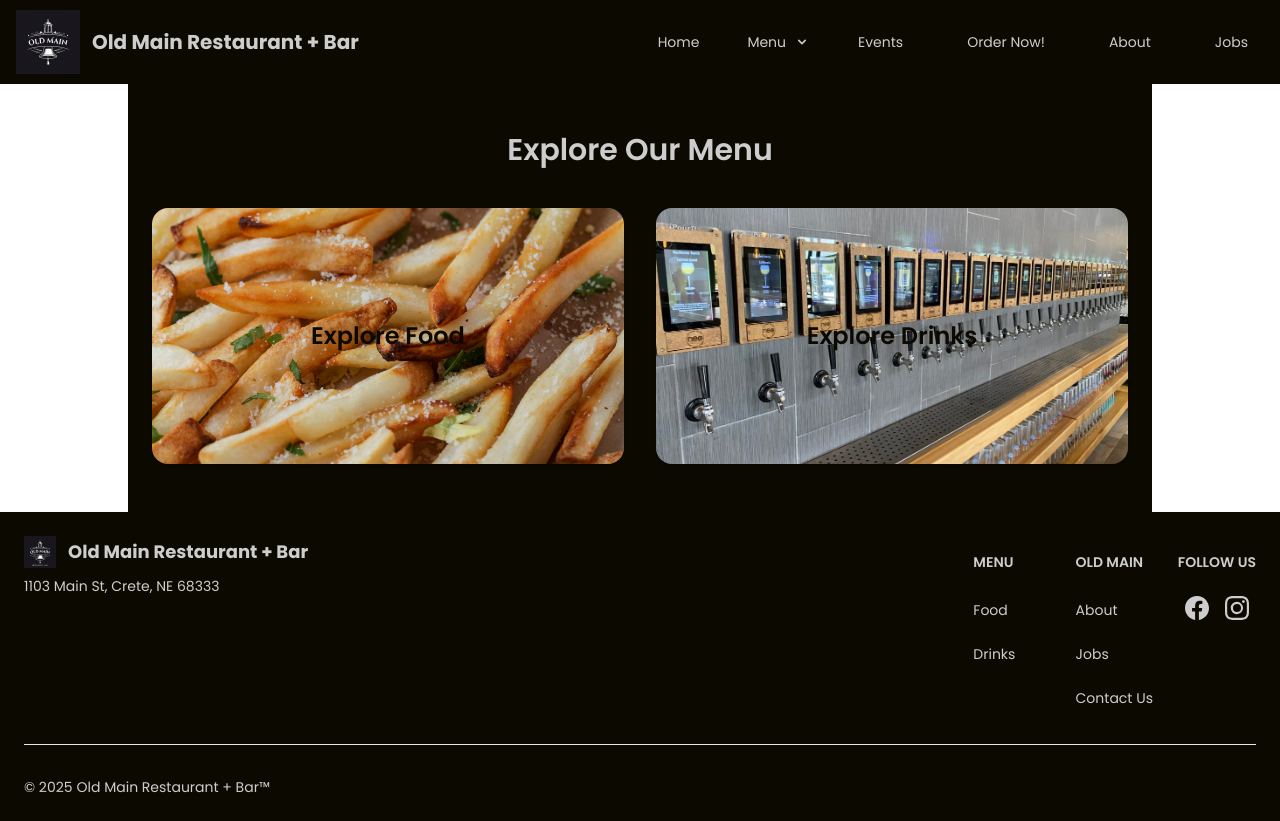
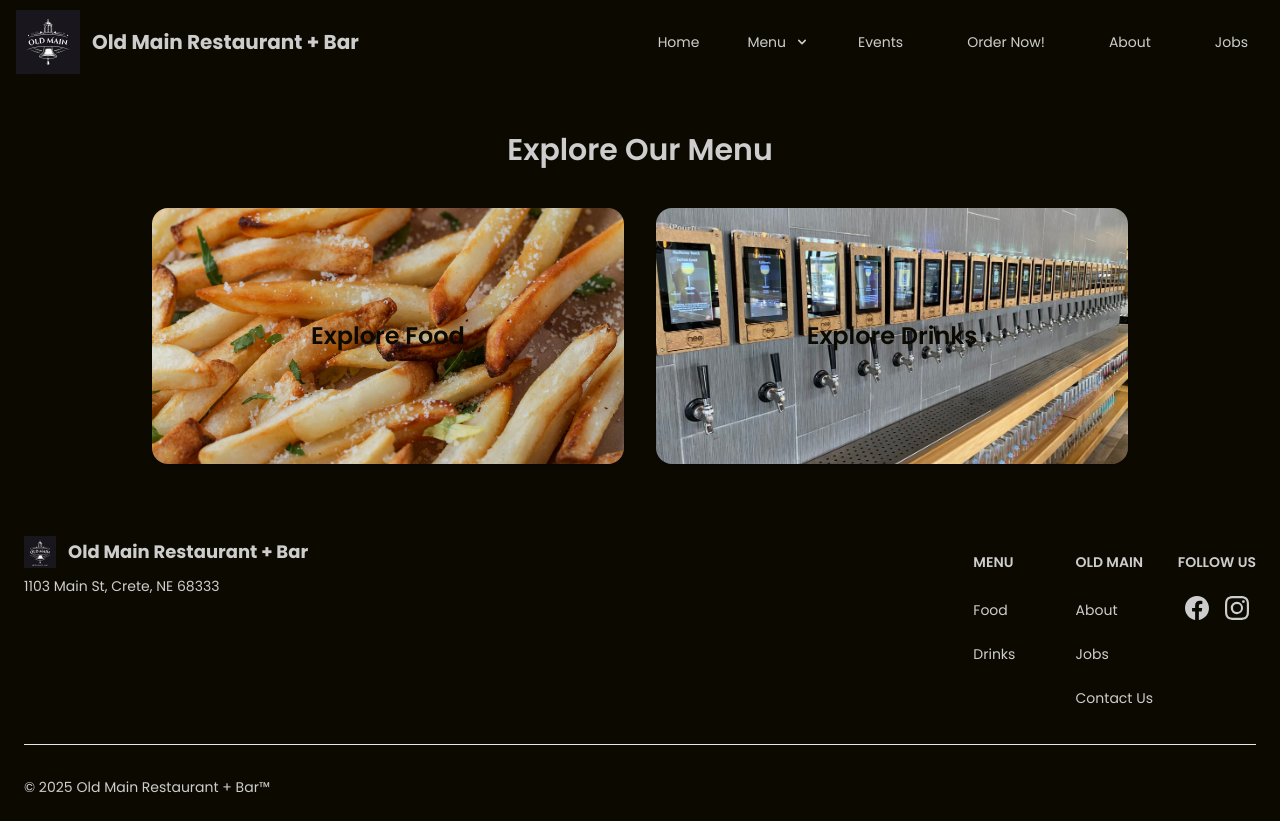
Before and after one commit to nbharvey/OldMain, a React (Vite) app in the folder this-is-old-main/: page /menu in a window 1280 px wide. Built offline with nearby package versions, Linux system fonts and the light colour scheme.

Commit message:
fixed our menu page to appear all black when clicked

```diff
--- a/this-is-old-main/src/pages/menu/Menu.tsx
+++ b/this-is-old-main/src/pages/menu/Menu.tsx
@@ -2,6 +2,7 @@ import { Link } from "react-router-dom";
 
 export default function Menu() {
     return (
+      <div className="bg-brandBlack">
 
     <section className="max-w-5xl mx-auto px-6 py-12 bg-brandBlack">
       <h2 className="text-3xl font-semibold text-center mb-10 text-brandSilver">Explore Our Menu</h2>
@@ -41,6 +42,7 @@ export default function Menu() {
           </div>
         </Link>
       </div>
-    </section>
+        </section>
+        </div>
   );
 }
```
